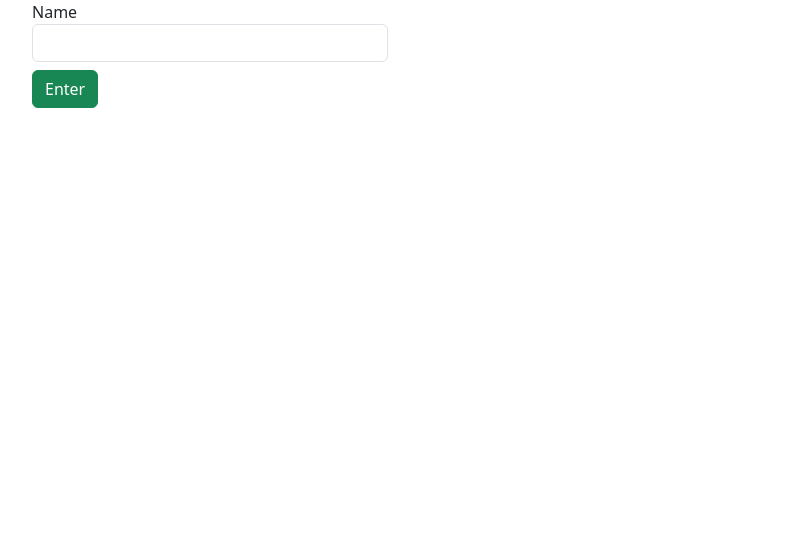
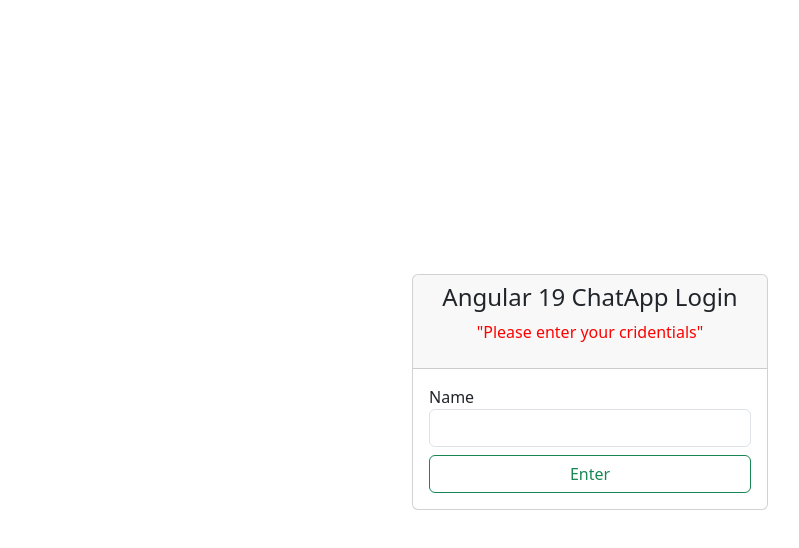
Before and after one commit to umitakbas82/chatAppClient, an Angular app: page /login in a window 1280 px wide. Shown: the top 548 px of the page, without its empty margins (50-849 px from the left). Built offline with nearby package versions, Linux system fonts and the light colour scheme.

Commit message:
login page designed

```diff
--- a/src/app/components/login/login.component.html
+++ b/src/app/components/login/login.component.html
@@ -1,15 +1,30 @@
+<div class="container ">
 
-<div class="container">
-    <div class="row">
+
+    <div class="row  d-flex justify-content-center align-items-center " style="height: 98vh;">
+
         <div class="col-4">
-    <div class="form-group">
-        <label >Name</label>
-        <input type="text" name="" id="" class="form-control">
-    </div>
-    <div class="form-group mt-2">
-        <button class="btn btn-success">Enter</button>
-    </div>
+            <div class="card">
+                <div class="card-header text-center">
+                    <h4>Angular 19 ChatApp Login</h4>
+                    <p style="color: red;">"Please enter your cridentials"</p>
+                </div>
+                <div class="card-body">
+                    <div class="form-group">
+                        <label>Name</label>
+                        <input type="text" name="" id="" class="form-control">
+                    </div>
+                    <div class="form-group mt-2">
+                        <button class="btn btn-outline-success w-100">Enter</button>
+                    </div>
+                </div>
+            </div>
+
         </div>
     </div>
 
+
+
+
+
 </div>
```
